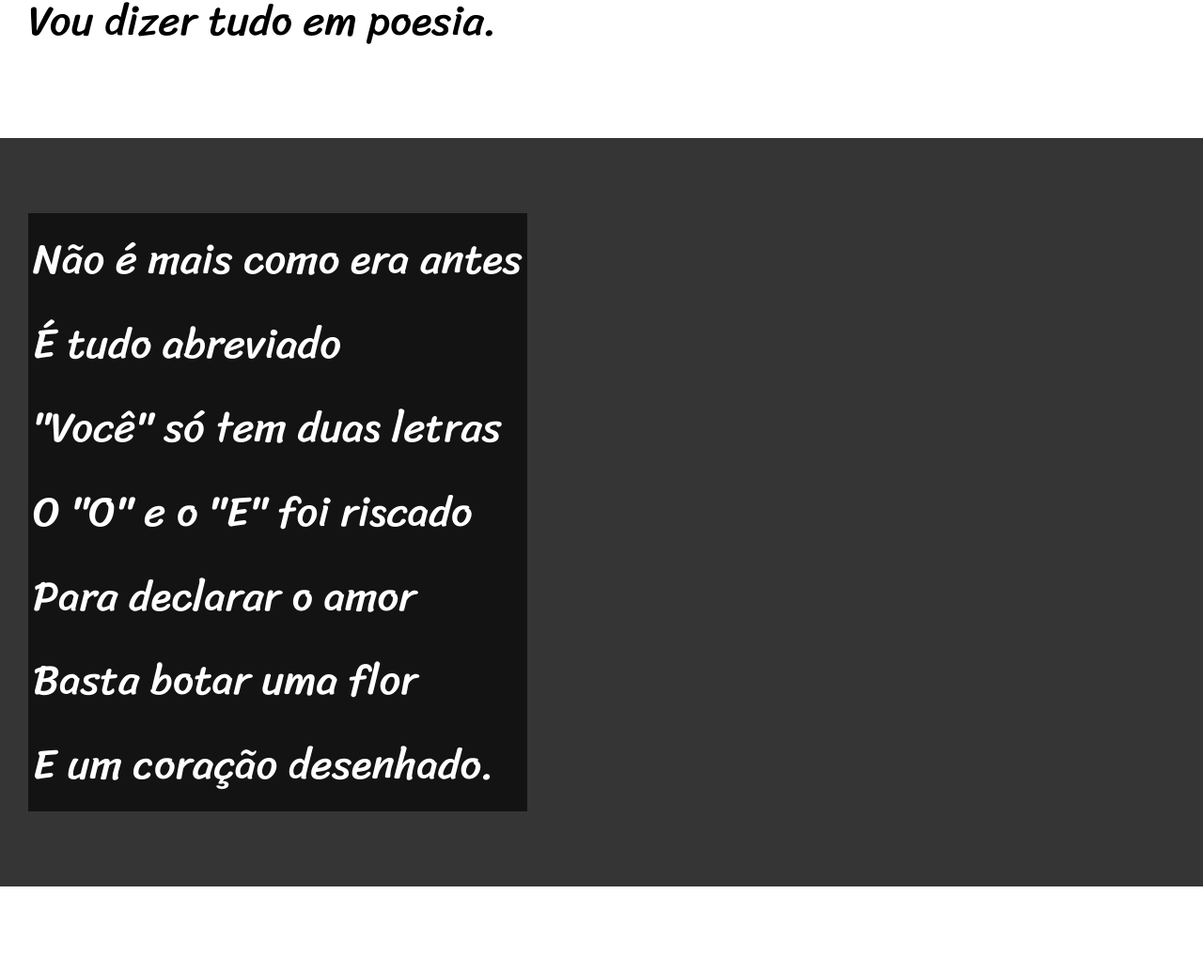
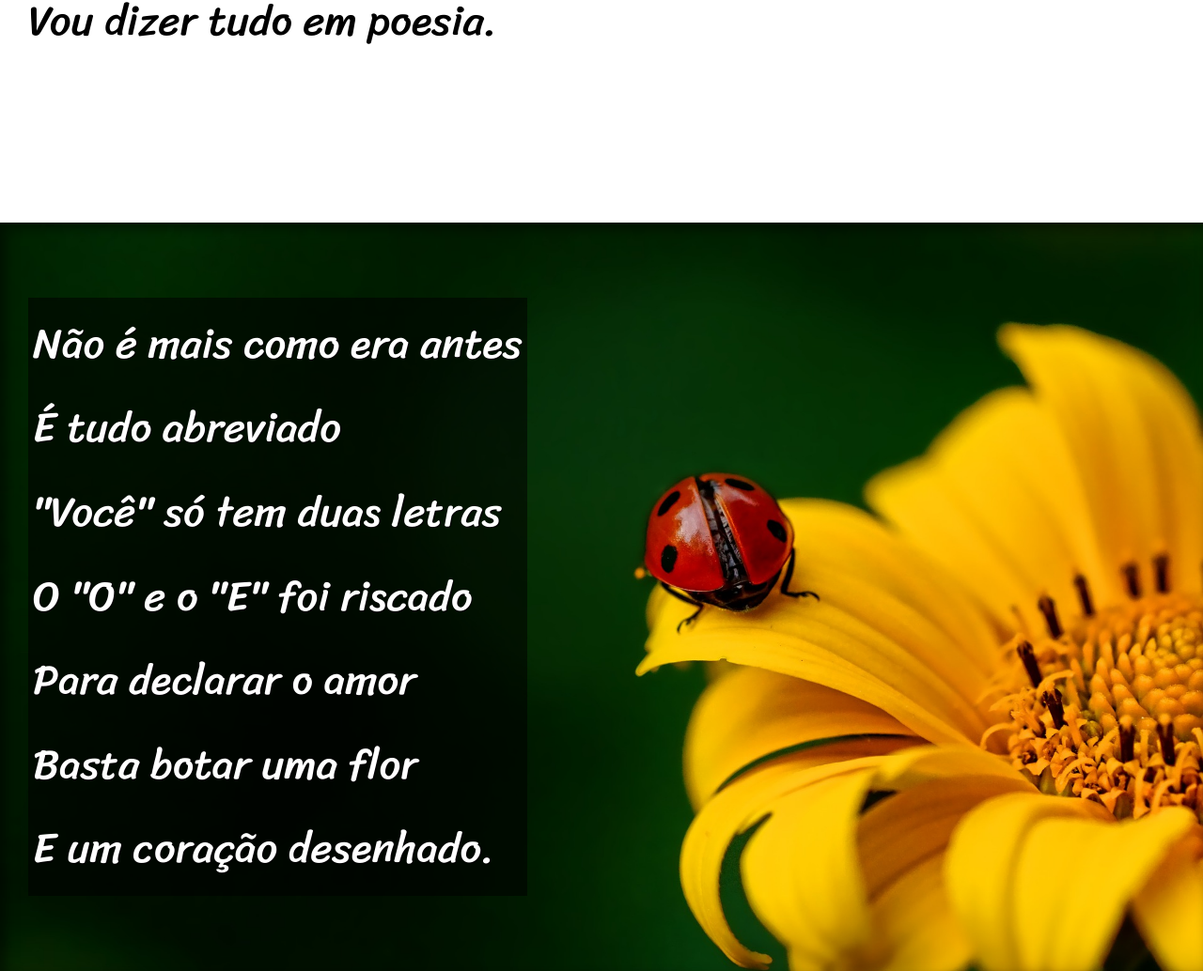
Before and after one commit to jricardogoulart/html-css, a plain HTML site: page desafios/desafio012/index.html in a window 1280 px wide. Shown: the part 900-1934 px from the top of the page at 94% size. Drawn offline with Linux system fonts and the light colour scheme.

Commit message:
Mudanças Finais do Cordel
Atualizando ultimas modificações do cordel

```diff
--- a/desafios/desafio012/estilo/style.css
+++ b/desafios/desafio012/estilo/style.css
@@ -53,6 +53,9 @@ section{
     padding-left: 30px;
     font-size: 3.5vw;
 }
+section > p {
+    padding-bottom: 2em;
+}
 section.normal{
     background-color: #FFFFFF;
     color: #000000;
@@ -60,15 +63,24 @@ section.normal{
 section.imagem{
     background-color: rgb(53, 53, 53);
     color: #FFFFFF;
+    box-shadow: inset 6px 6px 13px 0px rgba(0, 0, 0, 0.514);
+    background-size: cover;
+    background-attachment: fixed;
 }
 section.imagem >p {
     display: inline-block;
     padding: 5px;
-    background-color: rgba(0, 0, 0, 0.637);
+    background-color: rgba(0, 0, 0, 0.555);
+    text-shadow: 1px 1px 0px black;
 
 }
-
-
+section#img01{
+    background-image: url(../imagens/background001.jpg);
+    background-position: right center;
+}
+section#img02{
+    background-image: url(../imagens/background002.jpg);
+}
 
 footer{
     background-color: black;
--- a/desafios/desafio012/index.html
+++ b/desafios/desafio012/index.html
@@ -27,7 +27,7 @@
 
 
 
-    <section class="imagem">
+    <section class="imagem" id="img01">
         <p>
             Não é mais como era antes <br>
             É tudo abreviado <br>
@@ -66,7 +66,7 @@
 
 
 
-    <section class="imagem">
+    <section class="imagem" id="img02">
         <p>
             Tenho saudade das cartas <br>
             Escritas com a própria mão <br>
```
